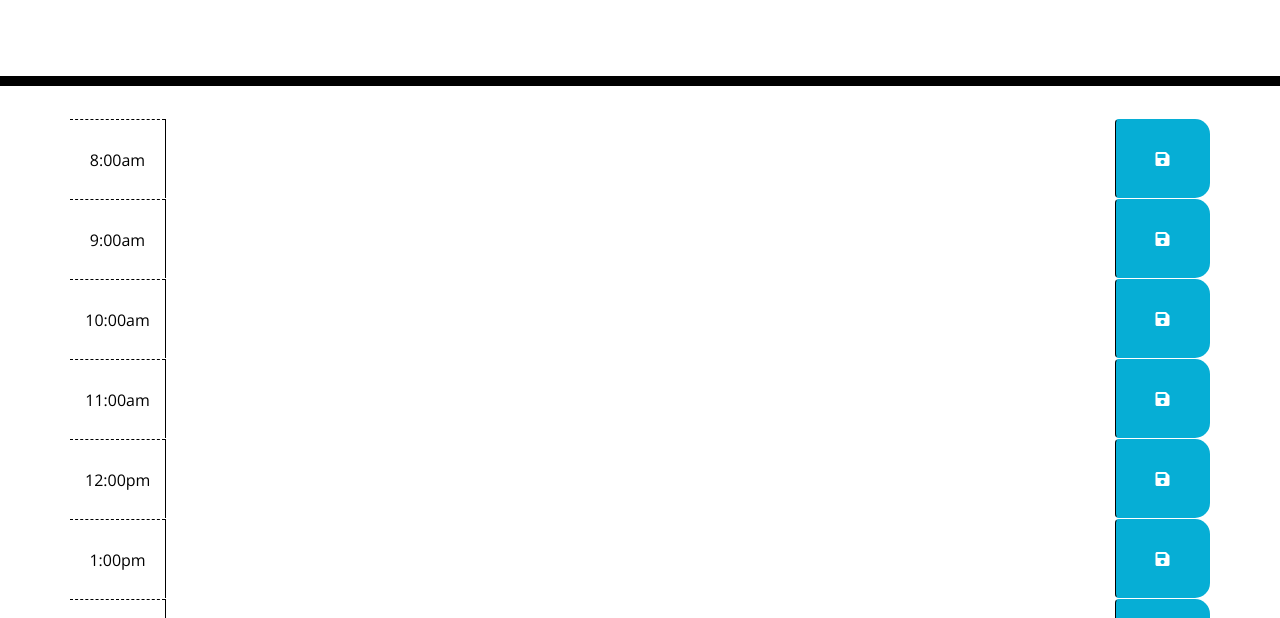
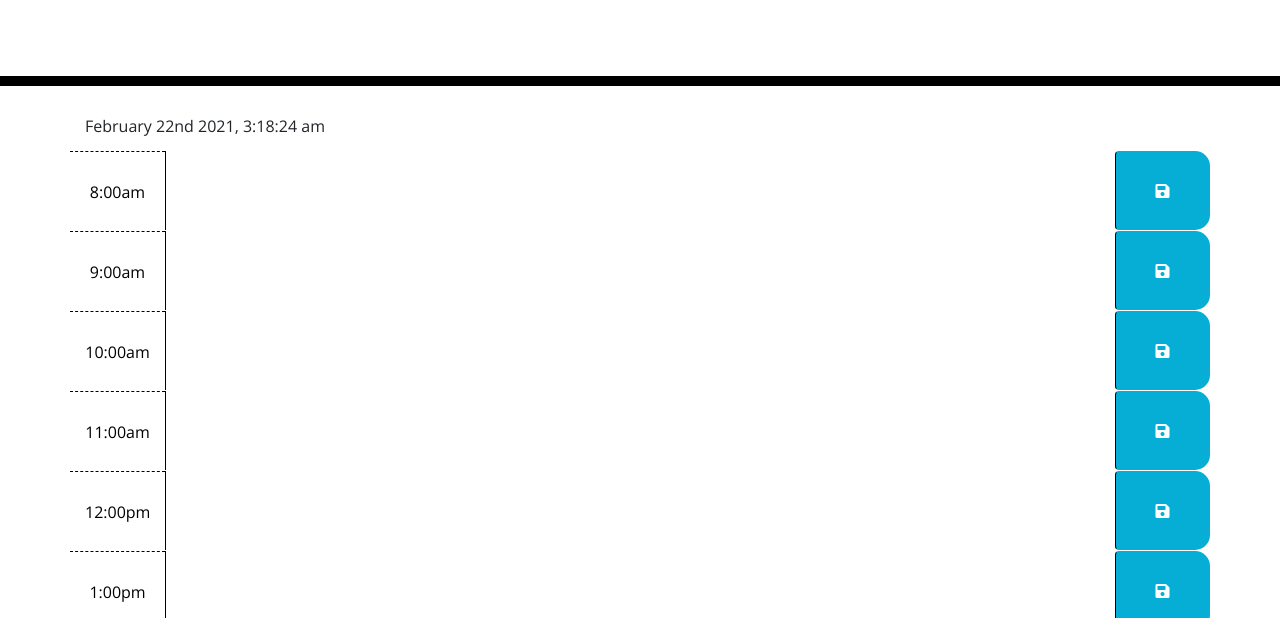
Before and after one commit to basedmilz/mh-work-day-scheduler, a plain HTML site: page Develop/index.html in a window 1280 px wide. Shown: the part 182-800 px from the top of the page. Drawn offline with nearby package versions, Linux system fonts and the light colour scheme.

Commit message:
update add time

```diff
--- a/Develop/index.html
+++ b/Develop/index.html
@@ -29,6 +29,7 @@
       <p id="currentDay" class="lead"></p>
     </header>
     <div class="container">
+      <p id="day" class="text-black fontawesome  "></p>
       <!-- Timeblocks go here -->
       <div id="hour8" class="row time-block">
         <div class="col-md-1 hour">
@@ -121,7 +122,10 @@
 
     </div>
 
+
     <script src="https://cdnjs.cloudflare.com/ajax/libs/jquery/3.2.1/jquery.min.js"></script>
     <script src="https://cdnjs.cloudflare.com/ajax/libs/moment.js/2.24.0/moment.min.js"></script>
+
+    <script src="javascript.js"></script>
   </body>
 </html>
--- /dev/null
+++ b/Develop/javascript.js
@@ -0,0 +1,5 @@
+$(document).ready(function () {
+
+$("#day").text(moment().format("MMMM Do YYYY, h:mm:ss a"));
+
+})
```
